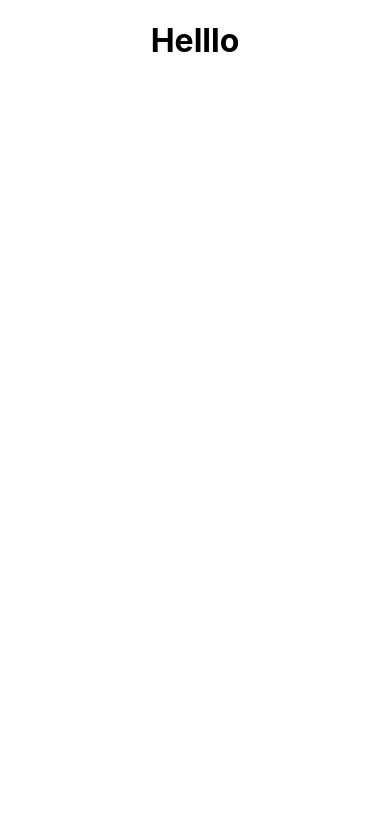
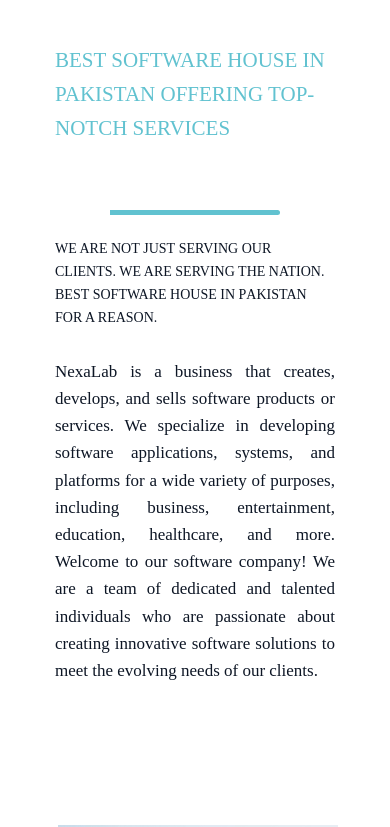
Before and after one commit to NexaLab/NexaLab-Web, a React (Create React App) app: page / in a window 390 px wide. Shown: the top 827 px of the page. Built offline with nearby package versions, Linux system fonts and the light colour scheme; the HTML template or start-up script is replaced by a standard one.

Commit message:
Our service second section completed with responsiveness

```diff
--- a/src/components/OurServiceSecondSection/OurServiceSecondSection.css
+++ b/src/components/OurServiceSecondSection/OurServiceSecondSection.css
@@ -0,0 +1,190 @@
+.main {
+    background-color: #ffff;
+    margin-top: 5%;
+}
+
+.row {
+    display: flex;
+    flex-direction: row;
+    align-items: center;
+    justify-content: center;
+}
+
+.col {
+    display: flex;
+    flex-direction: column;
+    align-items: center;
+    justify-content: center;
+}
+
+
+.h1 {
+    width: 550px;
+    height: 80px;
+    text-align:left;
+    font-family: 'Montserrat';
+    font-style: normal;
+    font-weight: 500;
+    font-size: 33px;
+    font-variant: all-small-caps;
+    color: #61C2D0;
+
+}
+.span {
+    width: 170px !important;
+    height: 5px;
+    background: #61C2D0;
+    border-radius: 0px 5px 5px 0px;
+    display:  block;
+}
+
+.sub-heading {
+    width: 550px;
+    height: 66px;
+    text-align: left;
+    font-family: 'Montserrat';
+    font-style: normal;
+    font-weight: 500;
+    font-size: 22px;
+    font-variant: all-small-caps;
+    color: #0D1625;
+}
+
+.para {
+    width: 550px;
+    height: 190px;
+    font-family: 'Product Sans';
+    font-style: normal;
+    font-weight: 400;
+    font-size: 17px;
+    line-height: 160%;
+    text-align: justify;
+    color: #0D1625;
+    margin-top: -2%;
+}
+
+.img {
+    width: 550px;
+    height: 380px;
+    margin-left: 3%;
+}
+
+/*************************** MEDIA QUERIES ********************************************/
+
+@media (max-width: 499px) {
+
+
+.row {
+    display: flex;
+    flex-direction: column;
+    align-items: center;
+    justify-content: center;
+}
+
+.img {
+    width: 280px;
+    height: 260px;
+
+}
+
+.h1 {
+    width: 280px;
+    height: 150px;
+    text-align:left;
+    font-size: 30px;
+
+
+}
+.sub-heading {
+    width: 280px;
+    height: 107px;
+    font-size: 20px;
+}
+.para {
+    width: 280px;
+    height: 450px;
+}
+
+
+}
+
+
+@media (min-width: 500px) and (max-width: 920px) {
+
+.row {
+
+        display: flex;
+        flex-direction: column;
+        align-items: center;
+        justify-content: center;
+    }
+
+.h1 {
+
+    width: 500px;
+
+    height: 200px;
+
+    text-align:left;
+
+    font-size: 60px;
+
+
+    }
+
+.sub-heading {
+    width: 500px;
+    height: 270px;
+    font-size: 45px;
+}
+.para {
+    width: 500px;
+    height: 800px;
+    font-size: 35px;
+}
+
+.img {
+    width: 500px;
+    height: 260px;
+
+}
+}
+
+@media screen and (max-width:1199px) and (min-width: 921px) {
+    .row {
+
+        display: flex;
+        flex-direction: column;
+        align-items: center;
+        justify-content: center;
+    }
+    .h1 {
+
+        width: 700px;
+
+        height: 200px;
+
+        text-align:left;
+
+        font-size: 60px;
+
+
+        }
+
+    .sub-heading {
+        width: 700px;
+        height: 170px;
+        font-size: 45px;
+    }
+    .para {
+        width: 700px;
+        height: 600px;
+        font-size: 35px;
+    }
+
+    .img {
+        width: 700px;
+        height: 260px;
+
+    }
+}
--- a/src/components/OurServiceSecondSection/OurServiceSecondSection.jsx
+++ b/src/components/OurServiceSecondSection/OurServiceSecondSection.jsx
@@ -1,11 +1,39 @@
 import React from 'react'
+import { Layout, Row , Col } from 'antd'
+import './OurServiceSecondSection.css'
+import Building from '../../assests/images/Services Page Picture.jpg'
+const { Content } = Layout
 
 function OurServiceSecondSection() {
 
   return (
-    <div>
-      <h1>Helllo</h1>
-    </div>
+
+
+    <Layout className='main'>
+      <Content >
+        <Row className='row'>
+          <Col span ={12} className ='col' >
+        {/* <div className='div'> */}
+          <h1 className='h1'>BEST SOFTWARE HOUSE IN PAKISTAN OFFERING TOP-NOTCH SERVICES</h1>
+          <span className='span'></span>
+          <p className='sub-heading'>We Are Not Just Serving Our Clients. We Are Serving The Nation. Best Software House In Pakistan For A Reason.</p>
+                <p className='para'>NexaLab is a business that creates, develops, and sells software products or services. We
+      specialize in developing software applications, systems, and platforms for a wide variety of
+      purposes, including business, entertainment,
+      education, healthcare, and more.
+      Welcome to our software company! We are a
+        team of dedicated and talented individuals
+        who are passionate about creating innovative software
+        solutions to meet the evolving needs of our clients.
+                </p>
+        {/* </div> */}
+        </Col>
+        <Col span ={12} className ='col' >
+        <img src={Building} alt='building' className='img' ></img>
+        </Col>
+        </Row>
+      </Content>
+    </Layout>
   )
 }
 
--- a/src/pages/Home.jsx
+++ b/src/pages/Home.jsx
@@ -7,6 +7,7 @@
 import Testimonials from "../components/Testimonials/Testimonials";
 import FooterNexalab from '../components/Footer/FooterNexalab';
 import Hero from "../components/Hero/Hero"
+import OurServiceSecondSection from '../components/OurServiceSecondSection/OurServiceSecondSection';
 
 
 
@@ -22,6 +23,7 @@
         <OurService/>
         <OurTeam/>
         <ConnectUs/>
+        <OurServiceSecondSection />
         <Testimonials/>
         <FooterNexalab/>
 
```
Also changed, not shown: src/assests/images/Services Page Picture.jpg (added).
